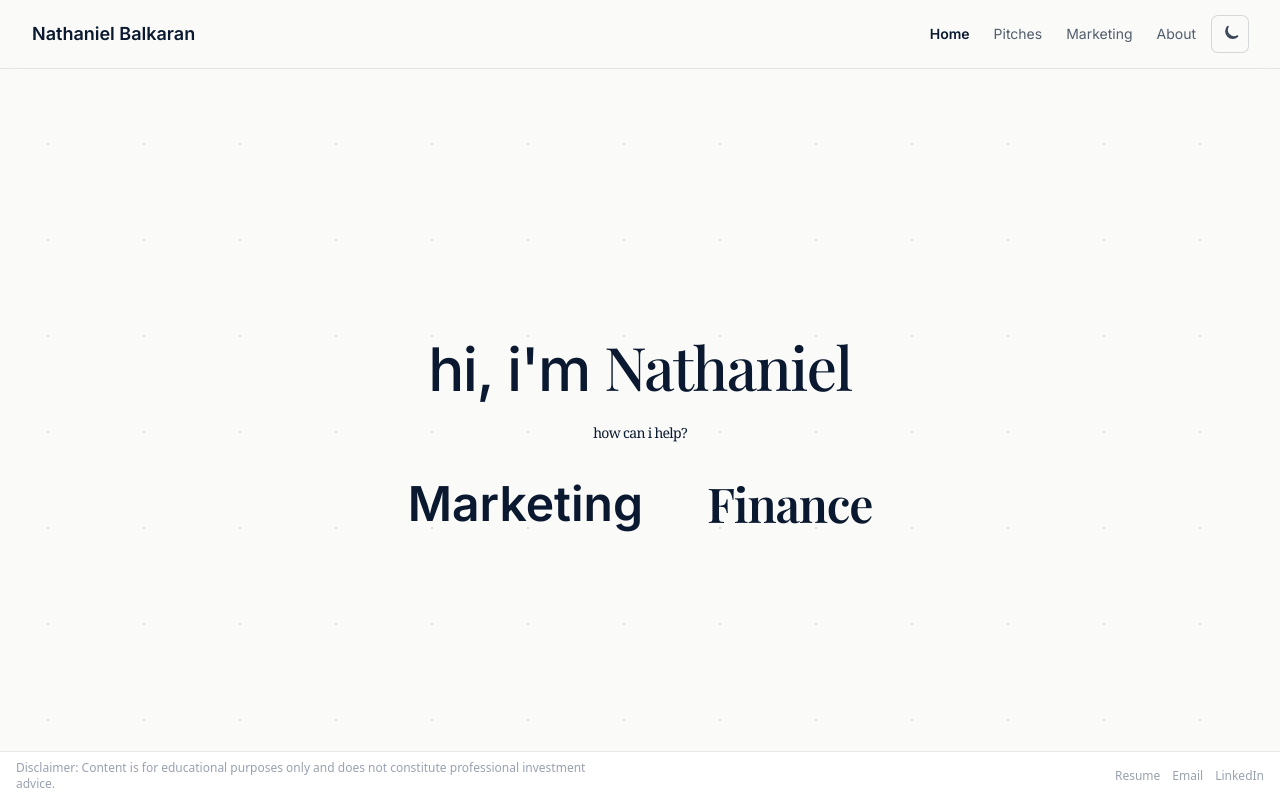
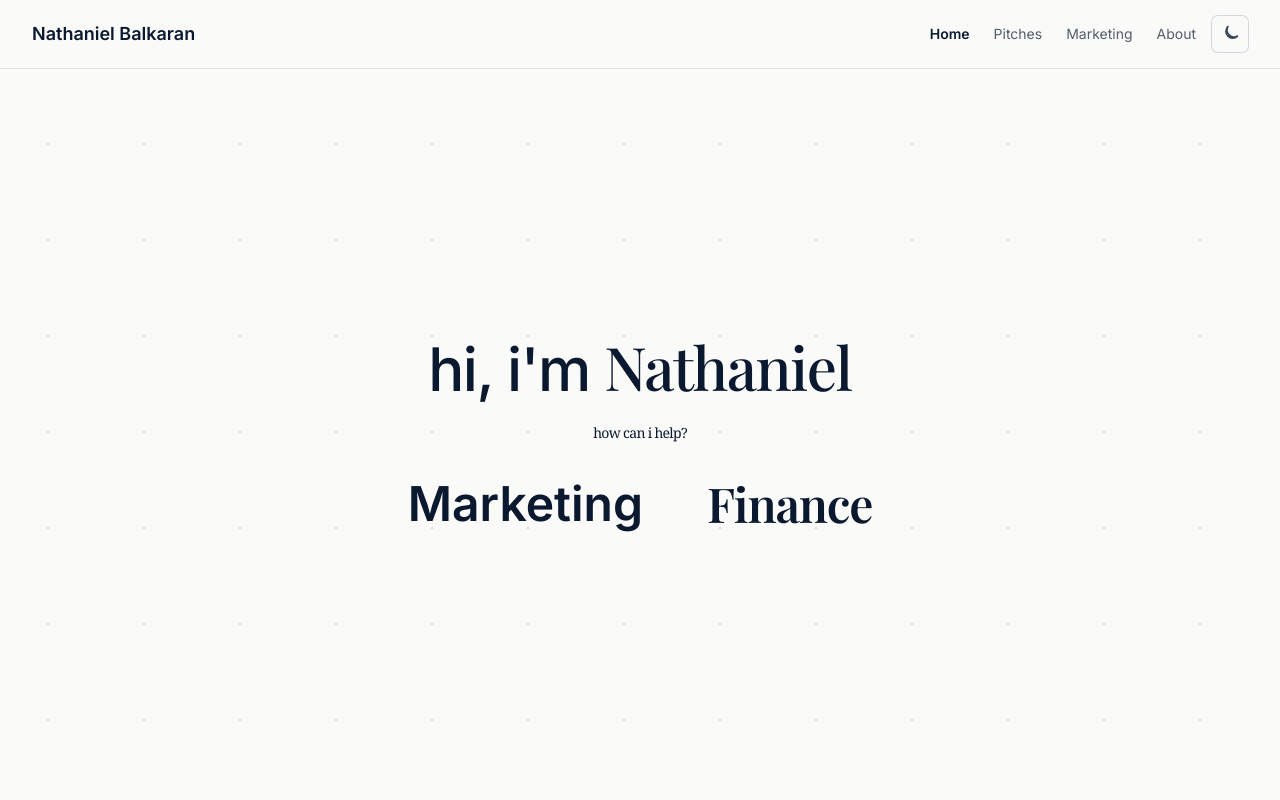
Before and after one commit to nathanielbalkaran/my-portfolio, a Next.js app: page / in a window 1280 px wide. Shown: the top 800 px of the page. Built offline with nearby package versions, Linux system fonts and the light colour scheme; a web font is replaced by a local one.

Commit message:
Update bio and metadata

```diff
--- a/app/page.tsx
+++ b/app/page.tsx
@@ -260,36 +260,6 @@ export default function Page() {
         </div>
       </section>
 
-      <footer className="fixed inset-x-0 bottom-0 z-10 border-t border-gray-200 bg-white/95 px-4 py-2 text-[10px] text-gray-400 sm:text-xs">
-        <div className="flex items-center justify-between gap-4">
-          <p className="max-w-xl">
-            Disclaimer: Content is for educational purposes only and does not
-            constitute professional investment advice.
-          </p>
-          <div className="flex shrink-0 gap-3 text-[10px] sm:text-xs">
-            <a
-              href="/resume"
-              className="transition-colors hover:text-emerald"
-            >
-              Resume
-            </a>
-            <a
-              href="mailto:hello@example.com"
-              className="transition-colors hover:text-emerald"
-            >
-              Email
-            </a>
-            <a
-              href="https://www.linkedin.com"
-              target="_blank"
-              rel="noreferrer"
-              className="transition-colors hover:text-emerald"
-            >
-              LinkedIn
-            </a>
-          </div>
-        </div>
-      </footer>
     </motion.main>
   );
 }
```
